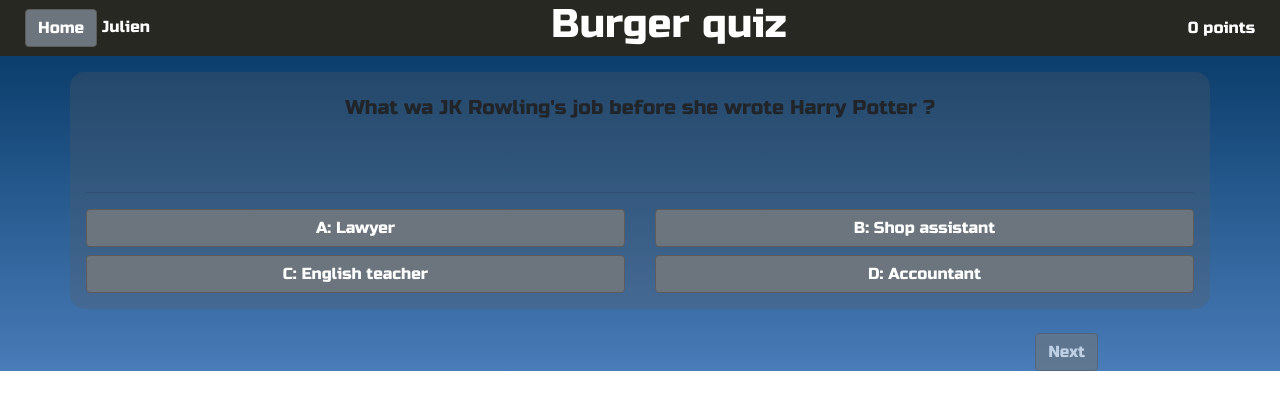
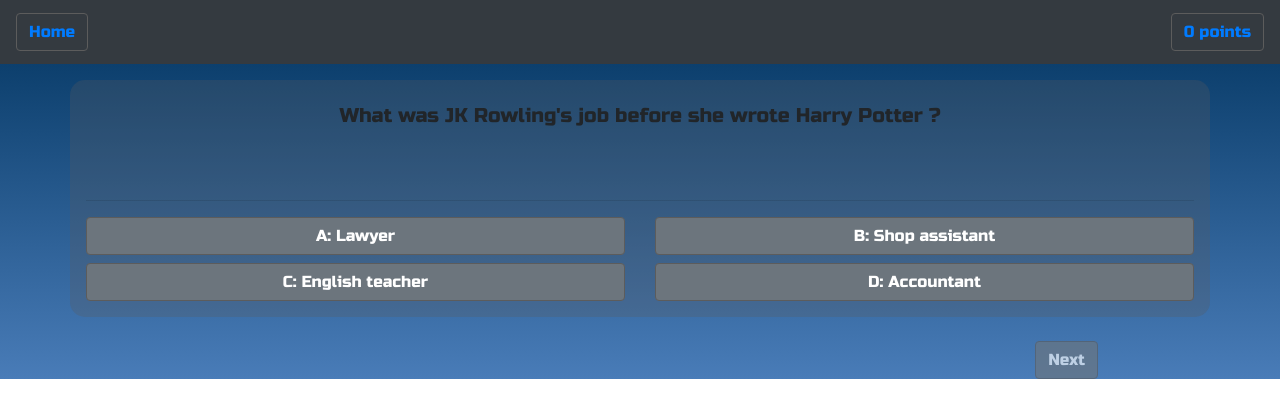
Before and after one commit to RemondJu/meko-quiz, a React (Create React App) app: page /quiz2 in a window 1280 px wide. Shown: the top 418 px of the page. Built offline with nearby package versions, Linux system fonts and the light colour scheme.

Commit message:
branchement de la page de résultat avec retour sur home

```diff
--- a/src/App.js
+++ b/src/App.js
@@ -4,7 +4,6 @@
 import Quiz from './components/Quiz'
 import Quiz2 from './components/Quiz2'
 import NameForm from './components/NameForm.jsx'
-import PlayerUI from './components/PlayerUI.jsx'
 import { Route, BrowserRouter, Switch } from 'react-router-dom';
 
 
@@ -32,7 +31,7 @@
       }
     },
     q2: {
-      question: "What wa JK Rowling's job before she wrote Harry Potter ?",
+      question: "What was JK Rowling's job before she wrote Harry Potter ?",
       reponse1: {
         reponse: "Lawyer",
         status: false
@@ -122,7 +121,8 @@
               handleBadAns={this.handleBadAnswer}
               quizOne={this.state.quizOne.questions}
               clearDisable={this.clearDisable}
-              q={this.state.quizOne.questions.q1} /></Route>
+              q={this.state.quizOne.questions.q1}
+              value={this.state.value} /></Route>
 
 
             <Route path="/quiz2"><Quiz2
@@ -135,16 +135,15 @@
               badAns={this.state.badAns}
               handleBadAns={this.handleBadAnswer}
               quizOne={this.state.quizOne.questions}
-              q={this.state.quizOne.questions.q2} /></Route>
+              q={this.state.quizOne.questions.q2}
+              value={this.state.value} /></Route>
 
             <Route exact path="/"><NameForm
             type="text"
             value={this.state.value}
             onChange={this.handleChange} /></Route>
 
-
-            <Route path="/lets-play"><PlayerUI
-            value={this.state.value} /></Route>
+            <Route path="/resultat"><Resultat/></Route>
 
           </Switch>
         </BrowserRouter>
--- a/src/components/NameForm.jsx
+++ b/src/components/NameForm.jsx
@@ -15,7 +15,7 @@
               <input className="input-style" type="text" value={this.props.value} onChange={this.props.onChange}/>
             </label>
             <div>
-              <NavLink to="/lets-play" activeClassName="selected">
+              <NavLink to="/quiz" activeClassName="selected">
                 <input className="button-style" type="submit" value="jouez !"/>
               </NavLink>
             </div>
--- a/src/components/Quiz.jsx
+++ b/src/components/Quiz.jsx
@@ -2,16 +2,16 @@
 import Question from './Question'
 import './Quiz.css'
 import './Resultat.css'
-import Header from './Header';
 import { NavLink } from 'react-router-dom';
 import { Container, Row, Col , Button } from 'reactstrap';
+import PlayerUI from './PlayerUI.jsx'
 
 class Quiz extends Component {
     state = {  }
     render() {
         return (
             <div className="Quiz">
-                <Header title="Burger quiz"/>
+                <PlayerUI value={this.props.value}/>
                  <Container className="p-3 mt-3">
                     <Row>
                         <Col className="text-center pb-5">
--- a/src/components/Quiz2.jsx
+++ b/src/components/Quiz2.jsx
@@ -1,7 +1,7 @@
 import React, { Component } from 'react';
 import Question from './Question'
 import './Quiz.css'
-import Header from './Header';
+import PlayerUI from './PlayerUI.jsx'
 import { NavLink } from 'react-router-dom';
 import { Container, Row, Col , Button } from 'reactstrap';
 
@@ -10,7 +10,7 @@
     render() {
         return (
             <div className="Quiz">
-                <Header title="Burger quiz"/>
+                <PlayerUI value={this.props.value}/>
                  <Container className="p-3 mt-3">
                     <Row>
                         <Col className="text-center pb-5">
@@ -53,7 +53,7 @@
                     </Row>
                 </Container>
                 <Col sm="2" className="offset-9 mt-4">
-                    <NavLink exact to="/" activeClassName="selected">
+                    <NavLink exact to="/resultat" activeClassName="selected">
                         <Button disabled={this.props.disabledNext} color="secondary">Next</Button>{' '}
                     </NavLink>
                 </Col>
--- a/src/components/Resultat.jsx
+++ b/src/components/Resultat.jsx
@@ -9,6 +9,9 @@
     render() {
         return (
             <Container>
+                 <NavLink exact to="/"       activeClassName="selected">
+                    <button>Home</button>
+                </NavLink>
                 <Row>
                     <Col>
                         <div className="banniere text-center">
@@ -29,9 +32,7 @@
                         </div>
                     </Col>
                 </Row>
-                <NavLink exact to="/"       activeClassName="selected">
-                    <button>Home</button>
-                </NavLink>
+
             </Container >
         )
     }
```
